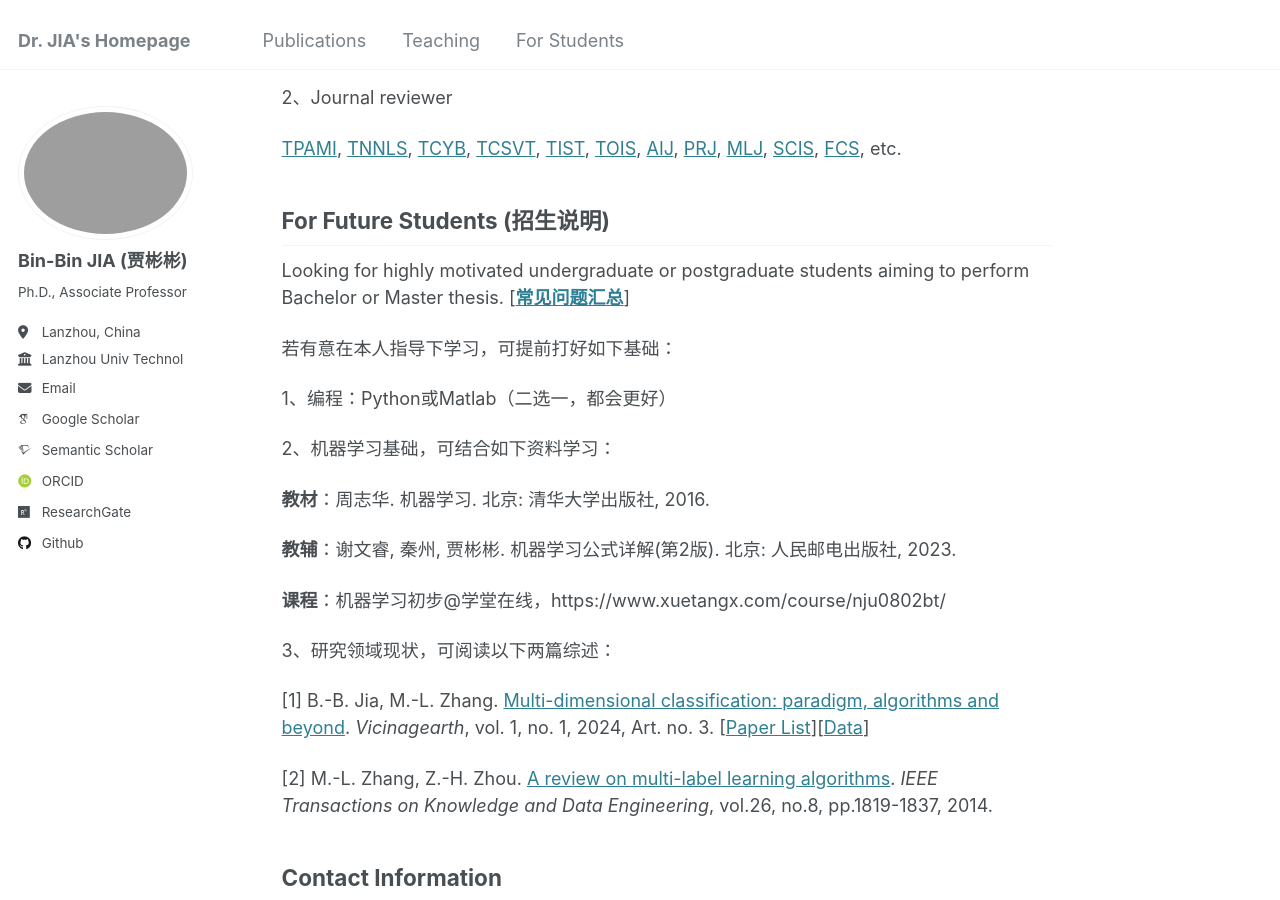
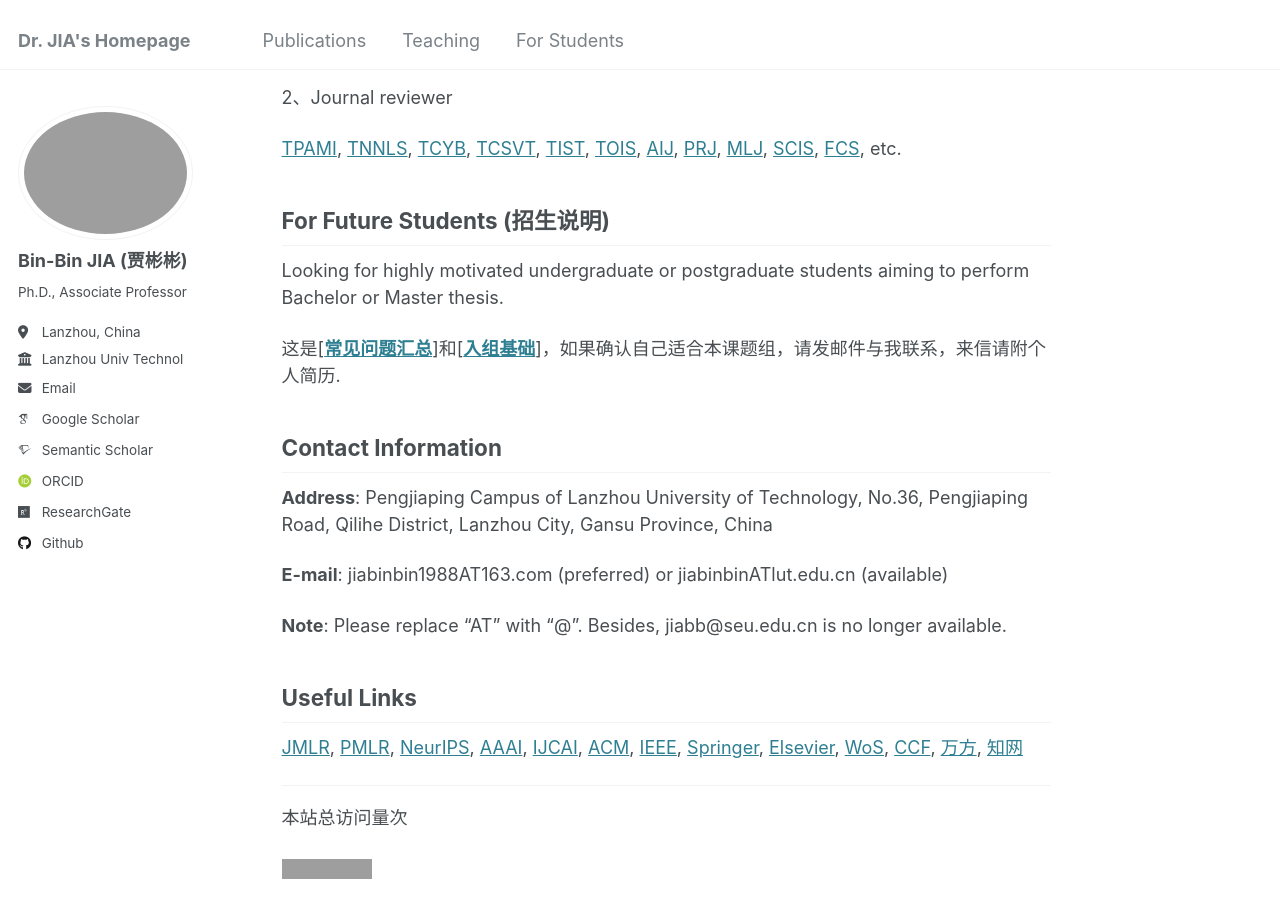
Before and after one commit to jiabinbin-ai/jiabinbin-ai.github.io, a Jekyll site: the page built from _pages/about.md, in a window 1280 px wide and 900 px high, scrolled down 849 px. Built offline with Jekyll 4.4.1, drawn with Linux system fonts in a browser that asks for light colours; some web fonts are replaced; comment, search, counter and statistics services are not loaded; grey boxes are pictures that could not be loaded.

Commit message:
Update about.md

```diff
--- a/_pages/about.md
+++ b/_pages/about.md
@@ -38,25 +38,9 @@ Academic Service
 For Future Students (招生说明)
 ------
 
-Looking for highly motivated undergraduate or postgraduate students aiming to perform Bachelor or Master thesis. [[**常见问题汇总**](https://jiabinbin-ai.github.io/For-Students/)]
+Looking for highly motivated undergraduate or postgraduate students aiming to perform Bachelor or Master thesis.
 
-若有意在本人指导下学习，可提前打好如下基础：
-
-1、编程：Python或Matlab（二选一，都会更好）
-
-2、机器学习基础，可结合如下资料学习：
-
-**教材**：周志华. 机器学习. 北京: 清华大学出版社, 2016.
-
-**教辅**：谢文睿, 秦州, 贾彬彬.  机器学习公式详解(第2版). 北京: 人民邮电出版社, 2023.
-
-**课程**：机器学习初步@学堂在线，https://www.xuetangx.com/course/nju0802bt/
-
-3、研究领域现状，可阅读以下两篇综述：
-
-[1] B.-B. Jia, M.-L. Zhang. [Multi-dimensional classification: paradigm, algorithms and beyond](https://doi.org/10.1007/s44336-024-00004-7). *Vicinagearth*, vol. 1, no. 1, 2024, Art. no. 3. [[Paper List](https://github.com/jiabinbin-ai/articles-on-MDC/)][[Data](https://palm.seu.edu.cn/zhangml/Resources.htm#MDC_data)]
-
-[2] M.-L. Zhang, Z.-H. Zhou. [A review on multi-label learning algorithms](https://doi.org/10.1109/TKDE.2013.39). *IEEE Transactions on Knowledge and Data Engineering*, vol.26, no.8, pp.1819-1837, 2014.
+这是[[**常见问题汇总**](https://jiabinbin-ai.github.io/For-Students/)]和[[**入组基础**](https://jiabinbin-ai.github.io/preparation/)]，如果确认自己适合本课题组，请发邮件与我联系，来信请附个人简历.
 
 Contact Information
 ------
```
